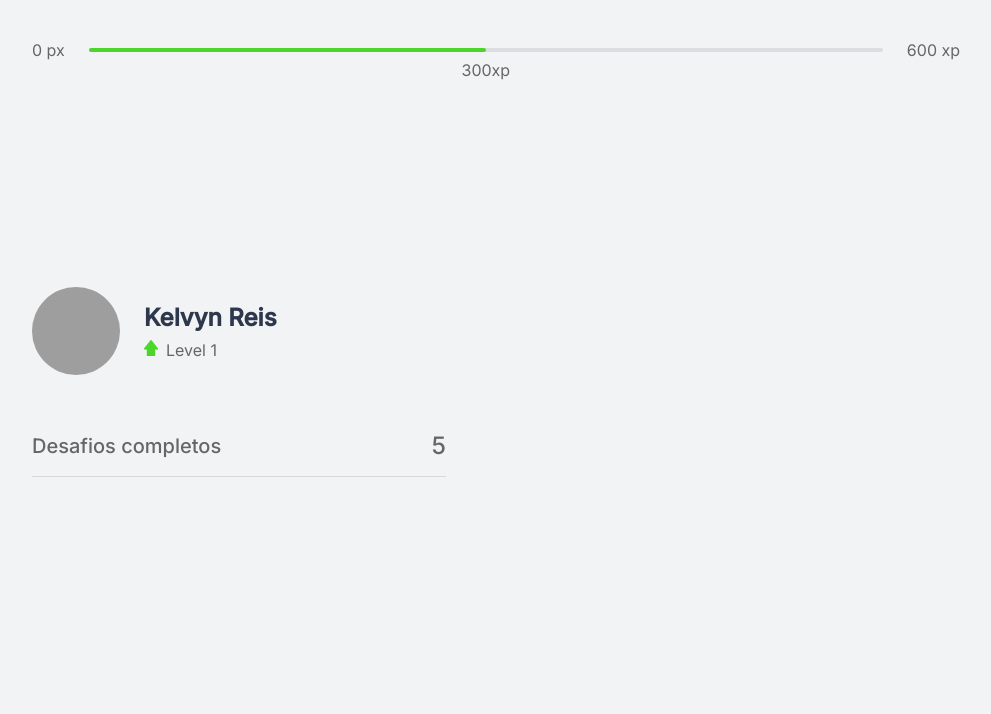
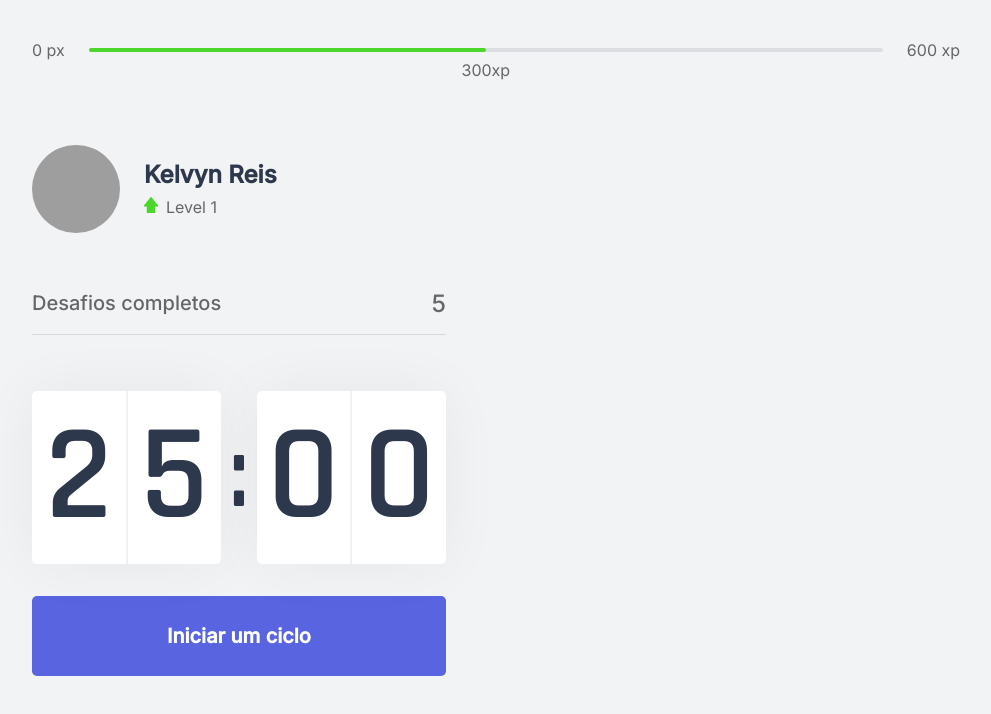
Before and after one commit to KelvynReis/Nlw-4, a Next.js app: page / in a window 1280 px wide. Shown: the top 714 px of the page, without its empty margins (144-1135 px from the left). Built offline with nearby package versions, Linux system fonts and the light colour scheme; grey boxes are pictures that could not be loaded.

Commit message:
create components Countdown

```diff
--- /dev/null
+++ b/src/components/Countdown.tsx
@@ -0,0 +1,24 @@
+import styles from '../styles/components/Countdown.module.css';
+
+export function Countdown(){
+    return(
+        <div>
+            <div className={styles.countdownContainer}>
+            <div>
+                <span>2</span>
+                <span>5</span>
+            </div>
+            <span>:</span>
+            <div>
+                <span>0</span>
+                <span>0</span>
+            </div>
+            </div>
+
+            <button type="button" className={styles.CountdownButton}>
+                Iniciar um ciclo
+            </button>
+        </div>
+
+    );
+}
--- a/src/pages/_document.tsx
+++ b/src/pages/_document.tsx
@@ -5,6 +5,8 @@
         return(
             <Html>
                 <Head>
+                    <link rel="shortcut icon" href="favicon.png" type="image/png"/>
+
                     <link rel = "preconnect" href = "https://fonts.gstatic.com"/>
                     <link href = "https://fonts.googleapis.com/css2?family=Inter:wght@400;500&family=Rajdhani:wght@600&display=swap"rel="stylesheet"/>
                 </Head>
--- a/src/pages/index.tsx
+++ b/src/pages/index.tsx
@@ -1,18 +1,26 @@
 import { CompletedChallenges } from '../components/CompletedChallenges';
+import { Countdown } from '../components/Countdown';
 import { ExperienceBar } from "../components/ExperienceBar";
 import { Profile } from "../components/Profile";
+
+import Head from 'next/head'
 
 import styles from "../styles/pages/Home.module.css";
 
 export default function Home() {
   return (
     <div className={styles.container}>
+      <Head>
+        <title>Inicio | Move.it</title>
+      </Head>
+
       <ExperienceBar/>
 
       <section>
         <div>
           <Profile/>
           <CompletedChallenges/>
+          <Countdown/>
         </div>
         <div>
 
--- /dev/null
+++ b/src/styles/components/Countdown.module.css
@@ -0,0 +1,64 @@
+.countdownContainer{
+    display: flex;
+    align-items: center;
+    font-family: Rajdhani;
+    font-weight: 600;
+    color: var(--title);
+}
+
+.countdownContainer > div{
+    flex: 1;
+
+    display: flex;
+    align-items: center;
+    justify-content: space-around;
+
+    background: var(--white);
+    box-shadow: 0 0 60px rgba(0, 0, 0, 0.05);
+    border-radius: 5px;
+    font-size: 8.5rem;
+    text-align: center;
+}
+
+.countdownContainer > div span{
+    flex: 1;
+}
+
+.countdownContainer > div span:first-child{
+    border-right: 1px solid #f0f1f3;
+}
+
+.countdownContainer > div span:last-child{
+    border-left: 1px solid #f0f1f3;
+}
+
+.countdownContainer > span{
+    font-size: 6.25rem;
+    margin: 0 0.5rem;
+}
+
+.CountdownButton{
+    width: 100%;
+    height: 5rem;
+
+    margin-top: 2rem;
+
+    display: flex;
+    align-items: center;
+    justify-content: center;
+
+    border: 0;
+    border-radius: 5px;
+
+    background: var(--blue);
+    color: var(--white);
+
+    font-size: 1.25rem;
+    font-weight: 600;
+
+    transition: background-color 0.2s;
+}
+
+.CountdownButton:hover{
+    background: var(--blue-dark);
+}
```
